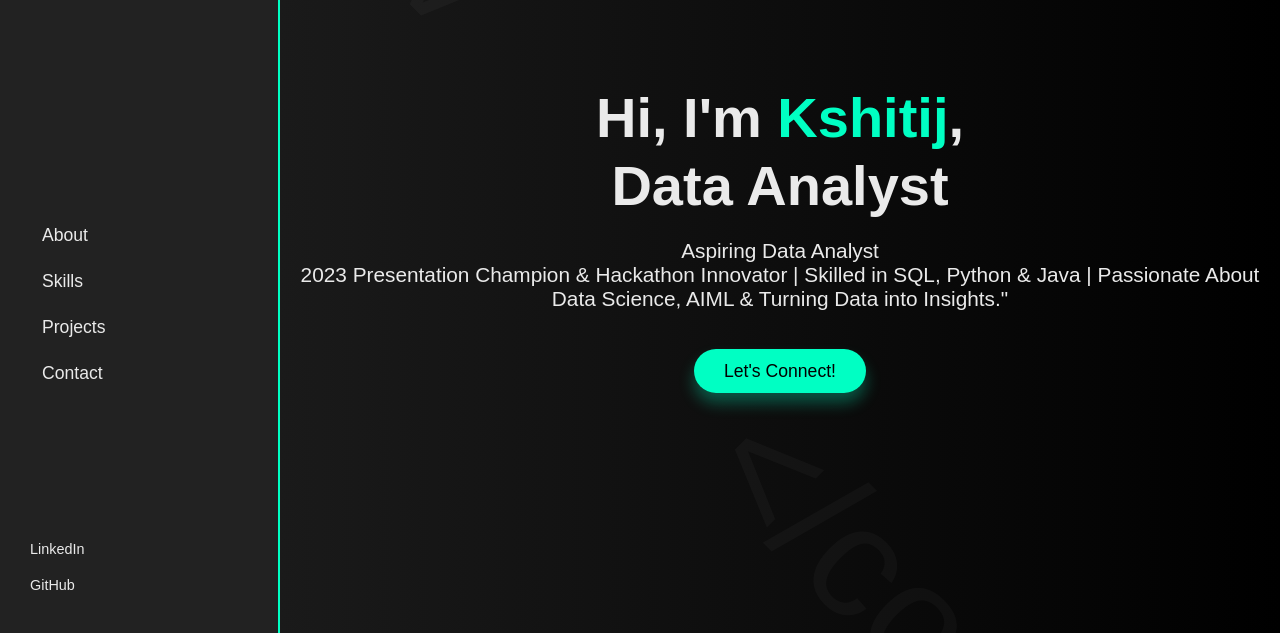
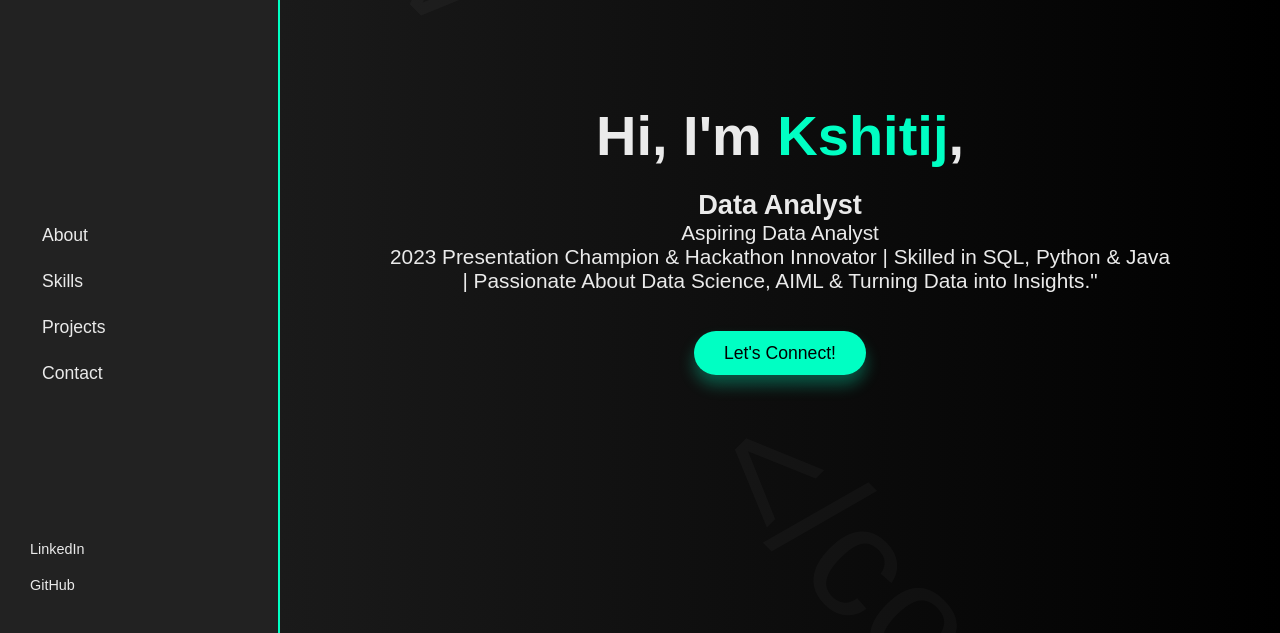
Before and after one commit to KshitijGhodke10/Personal-Potfolio, a plain HTML site: page Personal Potfolio/index.html in a window 1280 px wide. Shown: the part 167-800 px from the top of the page. Drawn offline with Linux system fonts and the light colour scheme.

Commit message:
Update index.html

```diff
--- a/Personal Potfolio/index.html
+++ b/Personal Potfolio/index.html
@@ -3,7 +3,7 @@
 <head>
     <meta charset="UTF-8">
     <meta name="viewport" content="width=device-width, initial-scale=1.0">
-    <title>Kshitij | Java Developer</title>
+    <title>Kshitij | Data Analyst</title>
     <link rel="stylesheet" href="style.css">
 </head>
 <body>
@@ -31,9 +31,9 @@
         <!-- Main Content -->
         <section class="main-content">
             <div class="intro">
-                <h1>Hi, I'm <span class="highlight">Kshitij</span>,<br>Data Analyst</h1>
+                <h1>Hi, I'm <span class="highlight">Kshitij</span>,<br><h2>Data Analyst</h2></h1>
                 <p> Aspiring Data Analyst  <br>
-                     2023 Presentation Champion & Hackathon Innovator | Skilled in SQL, Python & Java
+                     2023 Presentation Champion & Hackathon Innovator | Skilled in SQL, Python & Java<br>
                     | Passionate About Data Science, AIML & Turning Data into Insights."</p>
                 <a href="https://linkedin.com/in/kshitijghodke/" class="contact-btn">Let's Connect!</a>
             </div>
```
